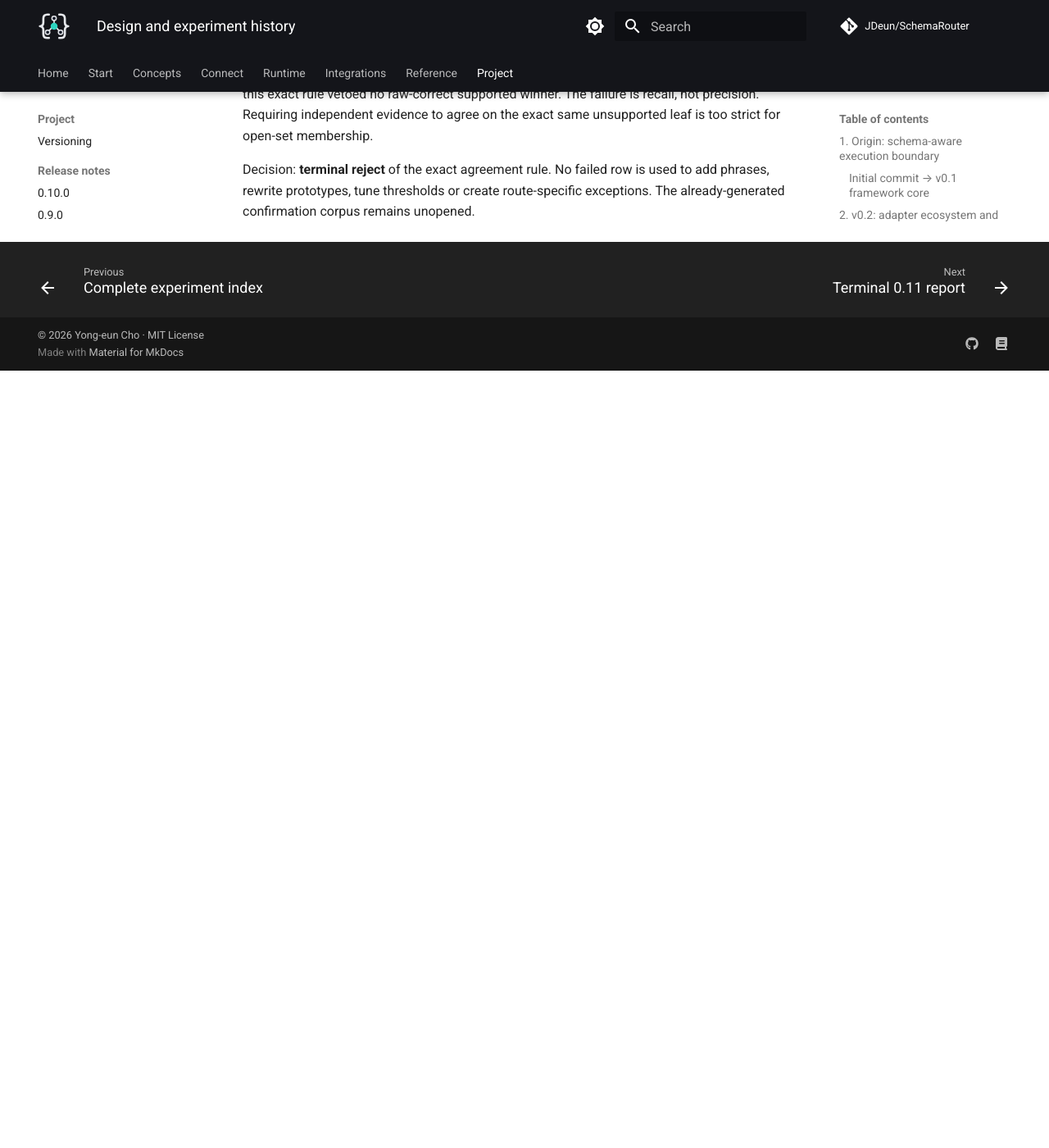
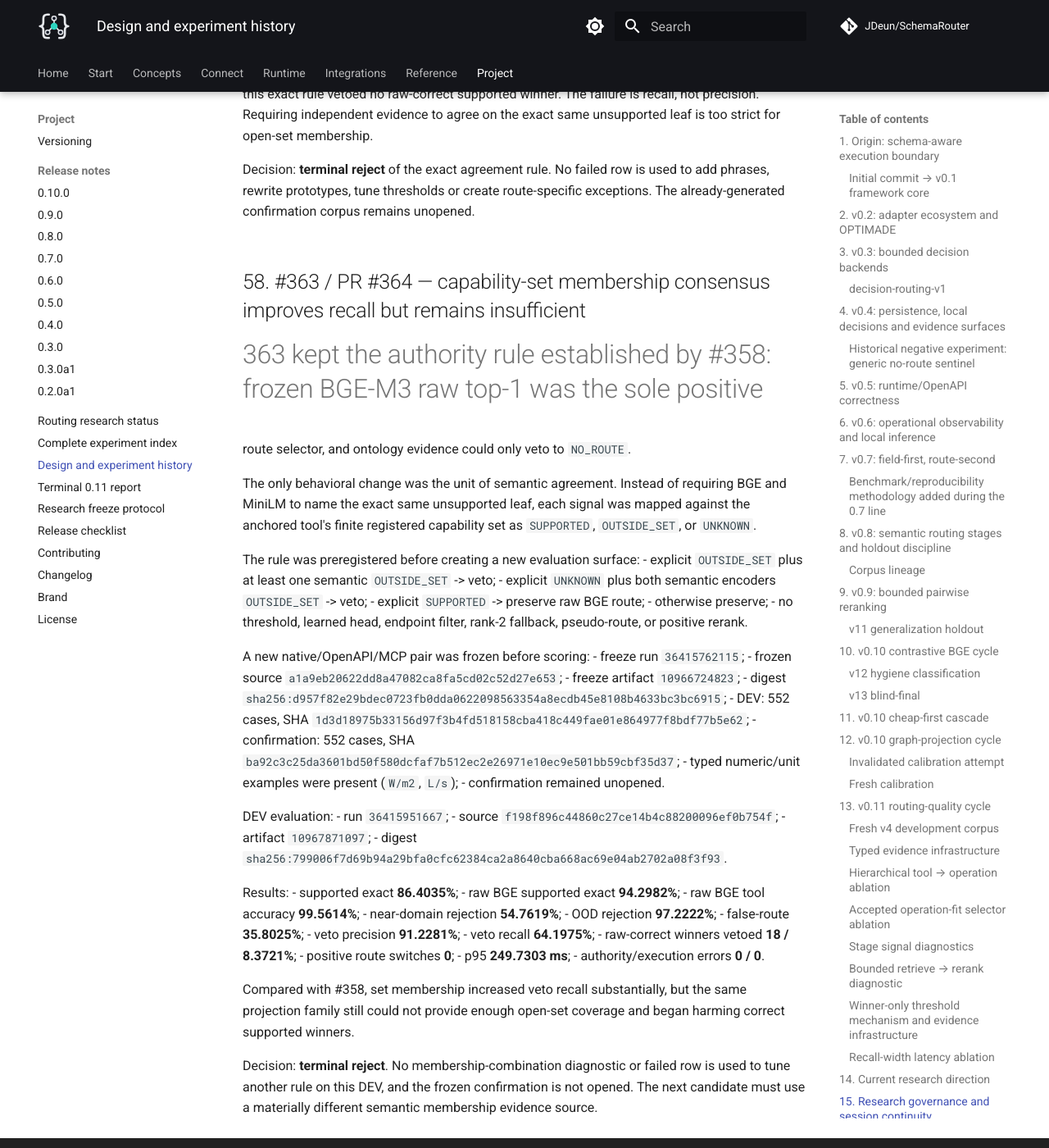
Before and after one commit to JDeun/SchemaRouter, an MkDocs documentation site: the page built from docs/research/design-and-experiment-history.md, in a window 1280 px wide and 1400 px high, scrolled down 74714 px. Shown: the whole window at 82% size. Built offline with MkDocs 1.6.1 and Material for MkDocs 9.7.7, drawn with Linux system fonts in a browser that asks for light colours; comment, search, counter and statistics services are not loaded; before the commit the page ends 75166 px from its top, so only the background shows below that.

Commit message:
docs: append capability-set membership evidence

```diff
--- a/docs/research/design-and-experiment-history.md
+++ b/docs/research/design-and-experiment-history.md
@@ -2705,3 +2705,57 @@ membership.
 Decision: **terminal reject** of the exact agreement rule. No failed row is used to add phrases,
 rewrite prototypes, tune thresholds or create route-specific exceptions. The already-generated
 confirmation corpus remains unopened.
+
+
+## 58. #363 / PR #364 — capability-set membership consensus improves recall but remains insufficient
+
+#363 kept the authority rule established by #358: frozen BGE-M3 raw top-1 was the sole positive
+route selector, and ontology evidence could only veto to `NO_ROUTE`.
+
+The only behavioral change was the unit of semantic agreement. Instead of requiring BGE and MiniLM
+to name the exact same unsupported leaf, each signal was mapped against the anchored tool's finite
+registered capability set as `SUPPORTED`, `OUTSIDE_SET`, or `UNKNOWN`.
+
+The rule was preregistered before creating a new evaluation surface:
+- explicit `OUTSIDE_SET` plus at least one semantic `OUTSIDE_SET` -> veto;
+- explicit `UNKNOWN` plus both semantic encoders `OUTSIDE_SET` -> veto;
+- explicit `SUPPORTED` -> preserve raw BGE route;
+- otherwise preserve;
+- no threshold, learned head, endpoint filter, rank-2 fallback, pseudo-route, or positive rerank.
+
+A new native/OpenAPI/MCP pair was frozen before scoring:
+- freeze run `36415762115`;
+- frozen source `a1a9eb20622dd8a47082ca8fa5cd02c52d27e653`;
+- freeze artifact `10966724823`;
+- digest `sha256:d957f82e29bdec0723fb0dda0622098563354a8ecdb45e8108b4633bc3bc6915`;
+- DEV: 552 cases, SHA `1d3d18975b33156d97f3b4fd518158cba418c449fae01e864977f8bdf77b5e62`;
+- confirmation: 552 cases, SHA `ba92c3c25da3601bd50f580dcfaf7b512ec2e26971e10ec9e501bb59cbf35d37`;
+- typed numeric/unit examples were present (`W/m2`, `L/s`);
+- confirmation remained unopened.
+
+DEV evaluation:
+- run `36415951667`;
+- source `f198f896c44860c27ce14b4c88200096ef0b754f`;
+- artifact `10967871097`;
+- digest `sha256:799006f7d69b94a29bfa0cfc62384ca2a8640cba668ac69e04ab2702a08f3f93`.
+
+Results:
+- supported exact **86.4035%**;
+- raw BGE supported exact **94.2982%**;
+- raw BGE tool accuracy **99.5614%**;
+- near-domain rejection **54.7619%**;
+- OOD rejection **97.2222%**;
+- false-route **35.8025%**;
+- veto precision **91.2281%**;
+- veto recall **64.1975%**;
+- raw-correct winners vetoed **18 / 8.3721%**;
+- positive route switches **0**;
+- p95 **249.7303 ms**;
+- authority/execution errors **0 / 0**.
+
+Compared with #358, set membership increased veto recall substantially, but the same projection family
+still could not provide enough open-set coverage and began harming correct supported winners.
+
+Decision: **terminal reject**. No membership-combination diagnostic or failed row is used to tune
+another rule on this DEV, and the frozen confirmation is not opened. The next candidate must use a
+materially different semantic membership evidence source.
```
